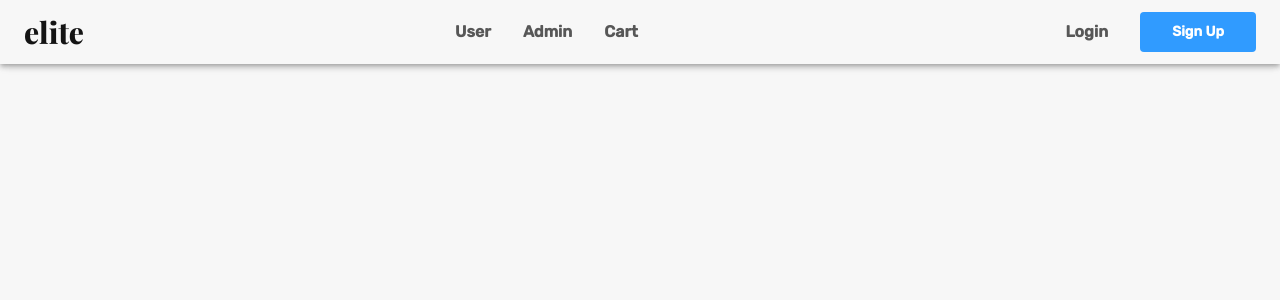
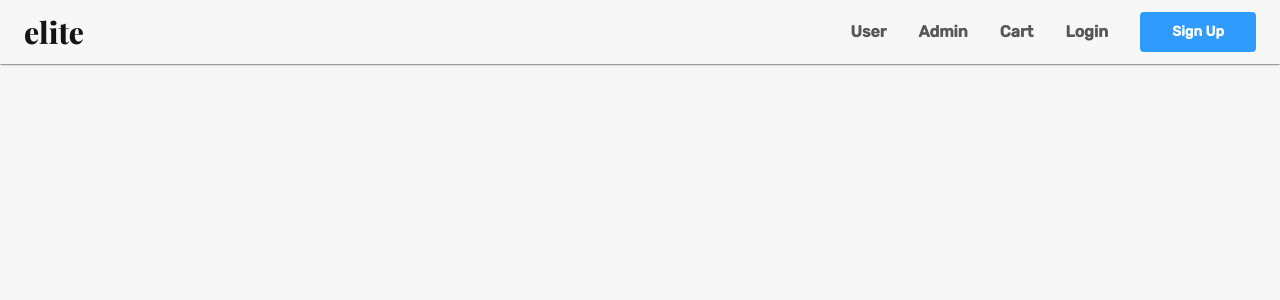
Before and after one commit to AkashSDas/elite, a Next.js app in the folder frontend/: page / in a window 1280 px wide. Shown: the top 300 px of the page. Built offline with nearby package versions, Linux system fonts and the light colour scheme.

Commit message:
change navitems arrangement

```diff
--- a/frontend/components/navbar/big_appbar.tsx
+++ b/frontend/components/navbar/big_appbar.tsx
@@ -3,7 +3,7 @@ import SimpleBtn from "../btn/simple_btn";
 
 function BigAppBar({ classes }) {
   return (
-    <AppBar className={classes.root}>
+    <AppBar className={classes.root} elevation={1}>
       <Toolbar className={classes.toolbar}>
         <Typography className={classes.logo}>elite</Typography>
 
@@ -11,9 +11,6 @@ function BigAppBar({ classes }) {
           <Typography className={classes.listItemTypography}>User</Typography>
           <Typography className={classes.listItemTypography}>Admin</Typography>
           <Typography className={classes.listItemTypography}>Cart</Typography>
-        </Container>
-
-        <Container className={classes.container}>
           <Typography className={classes.listItemTypography}>Login</Typography>
           <SimpleBtn text="Sign up" onClick={() => {}} />
         </Container>
```
